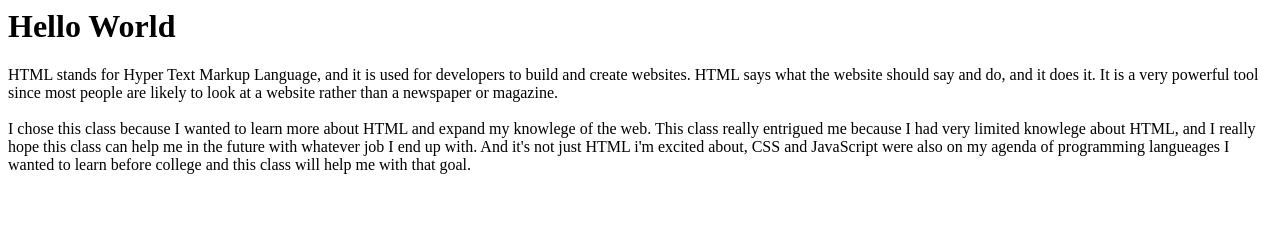
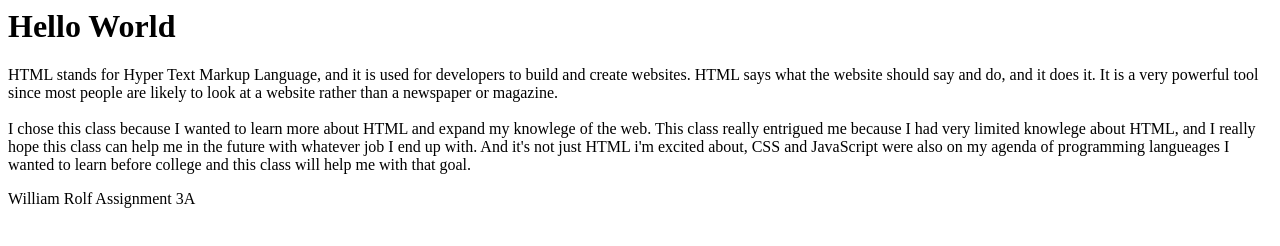
Before and after one commit to djnorris03/Hello-World, a plain HTML site: page index.html in a window 1280 px wide. Drawn offline with Linux system fonts and the light colour scheme.

Commit message:
Update index.html

```diff
--- a/index.html
+++ b/index.html
@@ -8,5 +8,8 @@
     It is a very powerful tool since most people are likely to look at a website rather than a newspaper or magazine.<br><br> I chose this class because I wanted to learn more about HTML and expand my knowlege of the web.
     This class really entrigued me because I had very limited knowlege about HTML, and I really hope this class can help me in the future with whatever job I end up with. And it's not just HTML i'm excited about, CSS and JavaScript were also on my agenda of programming langueages I wanted to learn before college and this class will help me with that goal.
   </p>
+  <p>
+    William Rolf Assignment 3A
+  </p>
   </body>
 </html>
```
